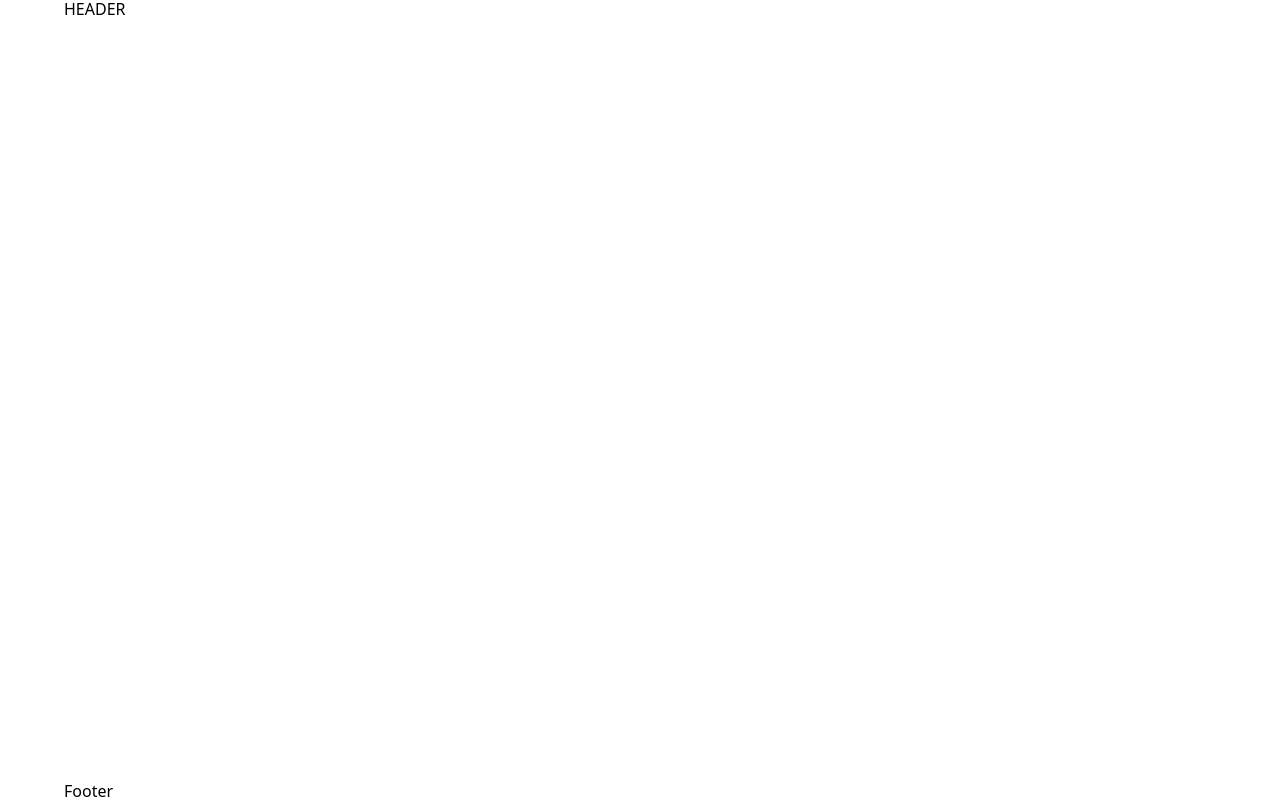
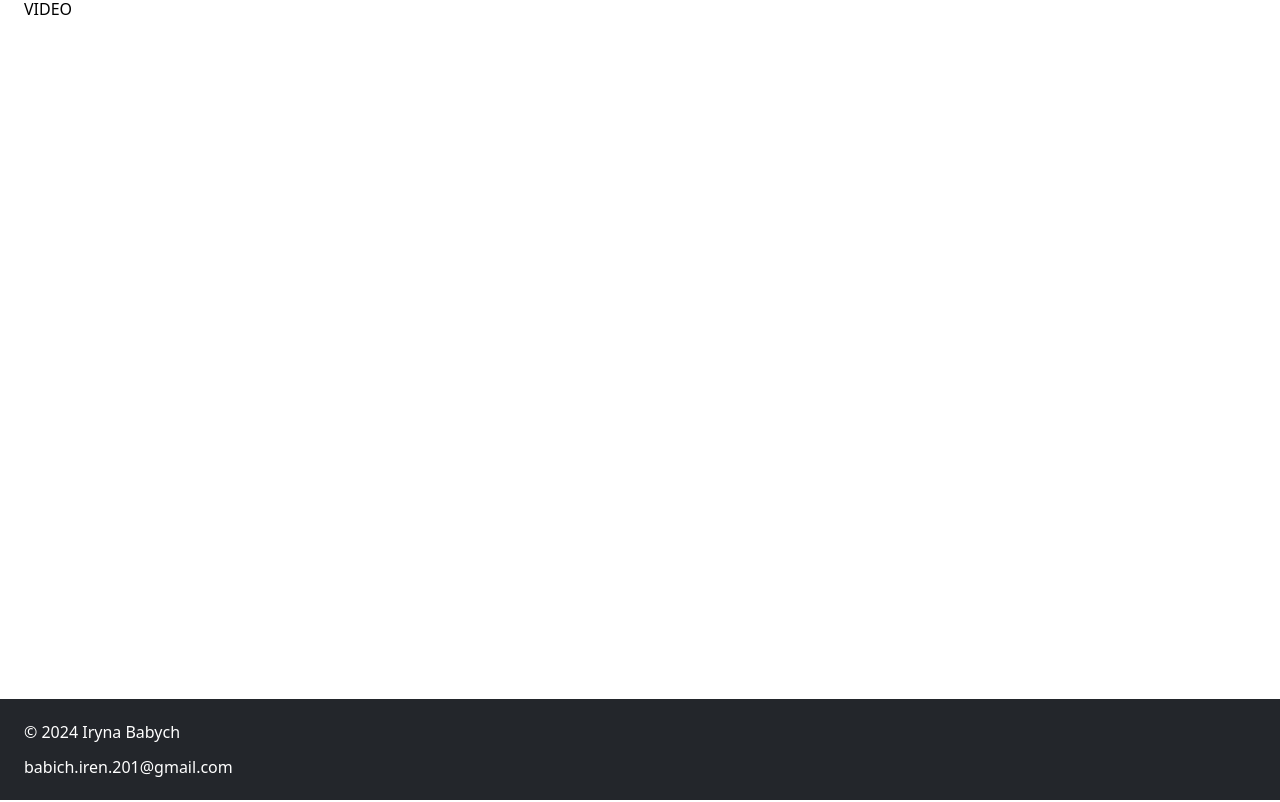
Before and after one commit to JustIrish/video_slider, a website built with Parcel: page src/index.html in a window 1280 px wide. Built offline with nearby package versions, Linux system fonts and the light colour scheme.

Commit message:
adds base styles

```diff
--- a/package.json
+++ b/package.json
@@ -8,7 +8,8 @@
   "keywords": [],
   "license": "ISC",
   "dependencies": {
-    "modern-normalize": "^1.1.0"
+    "modern-normalize": "^1.1.0",
+    "vimeo": "^2.3.1"
   },
   "devDependencies": {
     "@parcel/transformer-sass": "^2.6.0",
--- a/src/partials/footer.html
+++ b/src/partials/footer.html
@@ -1,3 +1,11 @@
 <footer class="footer">
-  <div class="container">Footer</div>
+  <div class="container">
+    <ul class="footer-list">
+      <li class="footer-list-item">© 2024 Iryna Babych</li>
+      <li>
+        <FiMail />
+        <a href="mailto:babich.iren.201@gmail.com">babich.iren.201@gmail.com</a>
+      </li>
+    </ul>
+  </div>
 </footer>
--- a/src/partials/header.html
+++ b/src/partials/header.html
@@ -1,3 +1,3 @@
 <header class="header">
-  <div class="container">HEADER</div>
+  <div class="container">VIDEO</div>
 </header>
--- a/src/sass/_common.scss
+++ b/src/sass/_common.scss
@@ -7,6 +7,20 @@ body {
   flex-direction: column;
 }
 
-.footer {
-  margin-top: auto;
+a,
+a:link,
+a:visited {
+  text-decoration: none;
+  color: inherit;
 }
+
+a:hover {
+  text-decoration: none;
+}
+
+ul,
+ul li {
+  list-style: none;
+  padding: 0px;
+  margin: 0px;
+}
--- a/src/sass/_container.scss
+++ b/src/sass/_container.scss
@@ -1,6 +1,6 @@
 .container {
   position: relative;
   padding: 0 24px;
-  max-width: 1200px;
+  max-width: 1400px;
   margin: 0 auto;
 }
--- /dev/null
+++ b/src/sass/_footer.scss
@@ -0,0 +1,13 @@
+.footer {
+  margin-top: auto;
+  color: #fff;
+  background-color: rgb(35, 38, 43);
+}
+
+.footer-list {
+  padding: 24px 0;
+}
+
+.footer-list-item {
+  padding-bottom: 16px;
+}
--- a/src/sass/index.scss
+++ b/src/sass/index.scss
@@ -1,2 +1,3 @@
 @import './common';
 @import './container';
+@import './footer';
```
Also changed, not shown: 1 other file.
